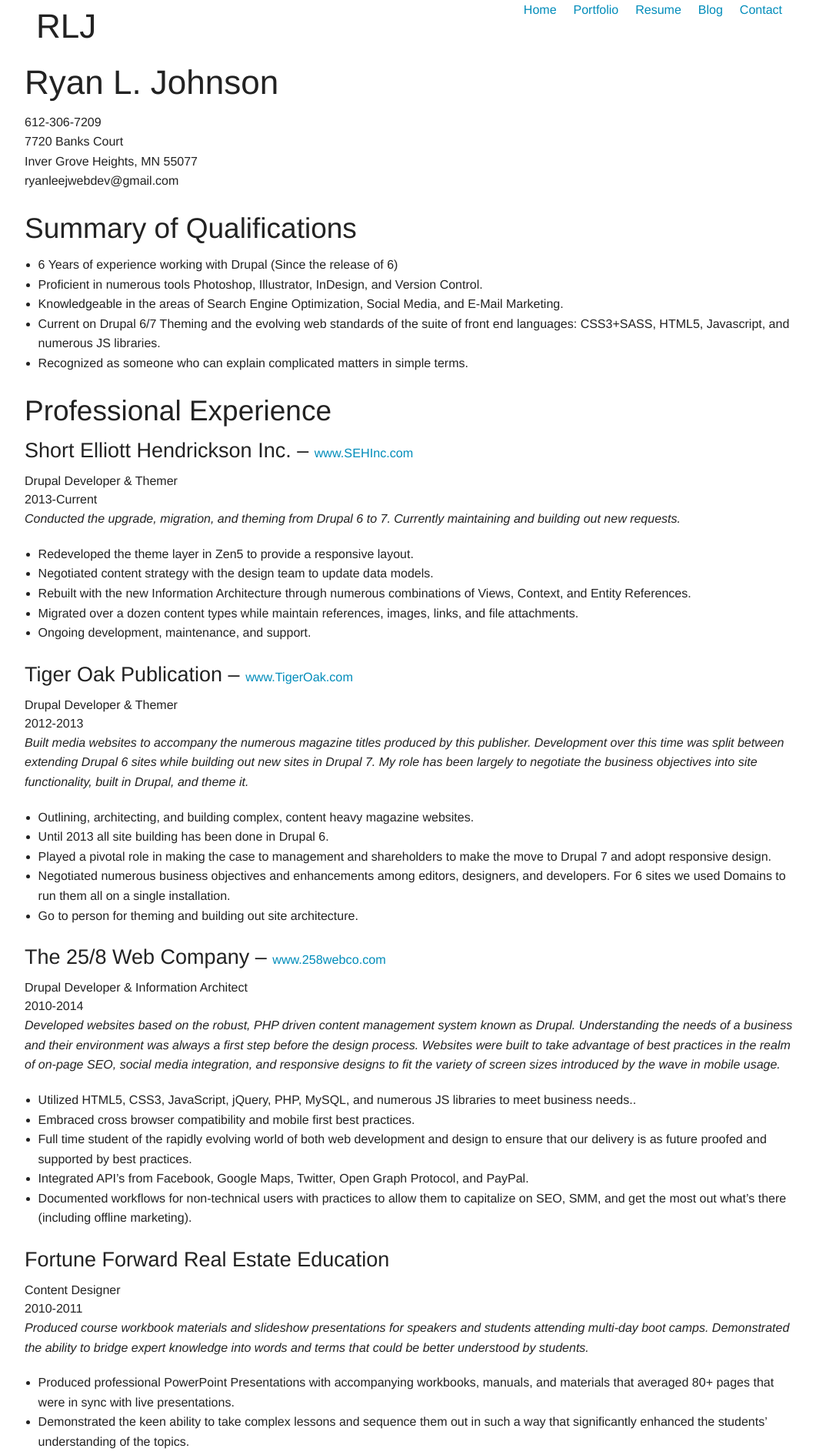
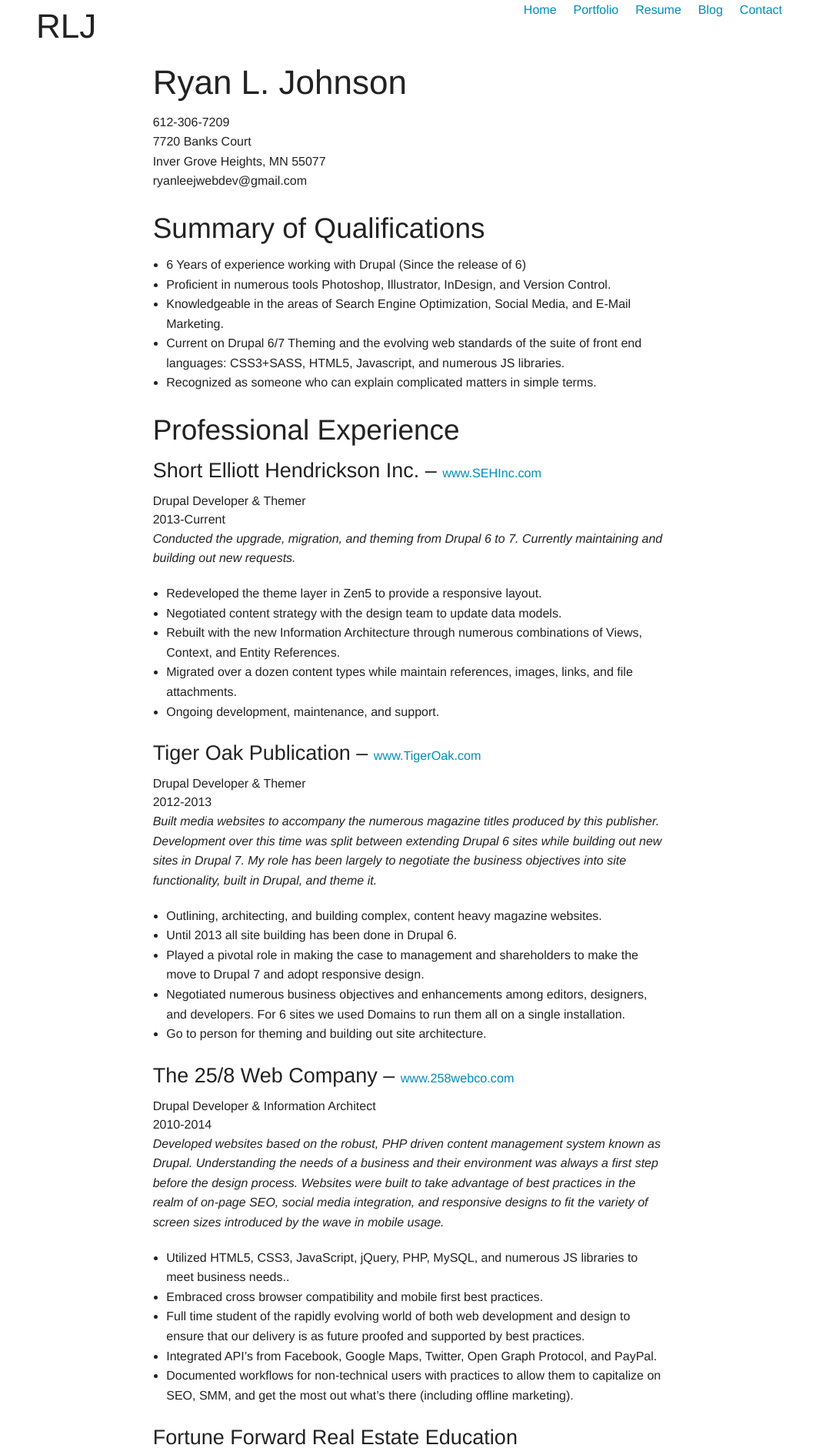
Before and after one commit to ryan258/ryan258.github.io, a Jekyll site: the page built from resume/index.html, in a window 1280 px wide. Shown: the top 1890 px of the page at 77% size, without its empty margins (108-1169 px from the left). Built offline with Jekyll 4.4.1, drawn with Linux system fonts in a browser that asks for light colours.

```diff
--- a/portfolio/index.html
+++ b/portfolio/index.html
@@ -12,7 +12,6 @@ title: Portfolio of Ryan Johnson
 			</div>
 		</div>
 	</div>
-	<hr>
 	<div class="container website">
 		<div class="row">
 			<div class="large-8 push-2 text-center">
--- a/resume/index.html
+++ b/resume/index.html
@@ -6,7 +6,7 @@ title: Resume of Ryan Johnson
 <div class="main-container">
 	<div class="container">
 		<div class="row">
-			<div class="col-md-12">
+			<div class="large-8 push-2">
 				<h1>Ryan L. Johnson</h1>
 				<p>612-306-7209<br />
 				7720 Banks Court<br />
@@ -17,7 +17,7 @@ title: Resume of Ryan Johnson
 	</div>
 	<div class="container">
 		<div class="row">
-			<div class="col-md-12">
+			<div class="large-8 push-2">
 				<h2>Summary of Qualifications</h2>
 				<ul>
 					<li>6 Years of experience working with Drupal (Since the release of 6)</li>
@@ -31,7 +31,7 @@ title: Resume of Ryan Johnson
 	</div>
 	<div class="container">
 		<div class="row">
-			<div class="col-md-12">
+			<div class="large-8 push-2">
 				<h2>Professional Experience</h2>
 				<h3>Short Elliott Hendrickson Inc. – <small><a href="http://www.sehinc.com">www.SEHInc.com</a></small></h3>
 				<div>Drupal Developer & Themer<br />
@@ -49,7 +49,7 @@ title: Resume of Ryan Johnson
 	</div>
 	<div class="container">
 		<div class="row">
-			<div class="col-md-12">
+			<div class="large-8 push-2">
 				<h3>Tiger Oak Publication – <small><a href="http://www.tigeroak.com">www.TigerOak.com</a></small></h3>
 				<div>Drupal Developer & Themer<br />
 				2012-2013</div>
@@ -66,7 +66,7 @@ title: Resume of Ryan Johnson
 	</div>
 	<div class="container">
 		<div class="row">
-			<div class="col-md-12">
+			<div class="large-8 push-2">
 				<h3>The 25/8 Web Company – <small><a href="http://258webco.com">www.258webco.com</a></small></h3>
 				<div>Drupal Developer & Information Architect<br />
 				2010-2014</div>
@@ -83,7 +83,7 @@ title: Resume of Ryan Johnson
 	</div>
 	<div class="container">
 		<div class="row">
-			<div class="col-md-12">
+			<div class="large-8 push-2">
 				<h3>Fortune Forward Real Estate Education</h3>
 				<div>Content Designer<br />
 				2010-2011</div>
@@ -99,7 +99,7 @@ title: Resume of Ryan Johnson
 	</div>
 	<div class="container">
 		<div class="row">
-			<div class="col-md-12">
+			<div class="large-8 push-2">
 				<h3>Real Estate Promo – <small><a href="http://www.realestatepromo.com">www.RealEstatePromo.com</a></small></h3>
 				<div>Director of Internet Marketing<br />
 				2008-2010</div>
@@ -115,7 +115,7 @@ title: Resume of Ryan Johnson
 	</div>
 	<div class="container">
 		<div class="row">
-			<div class="col-md-12">
+			<div class="large-8 push-2">
 				<h2>Education</h2>
 				<h3>University of Minnesota – Twin Cities</h3>
 				<div>2003-2008</div>
```
